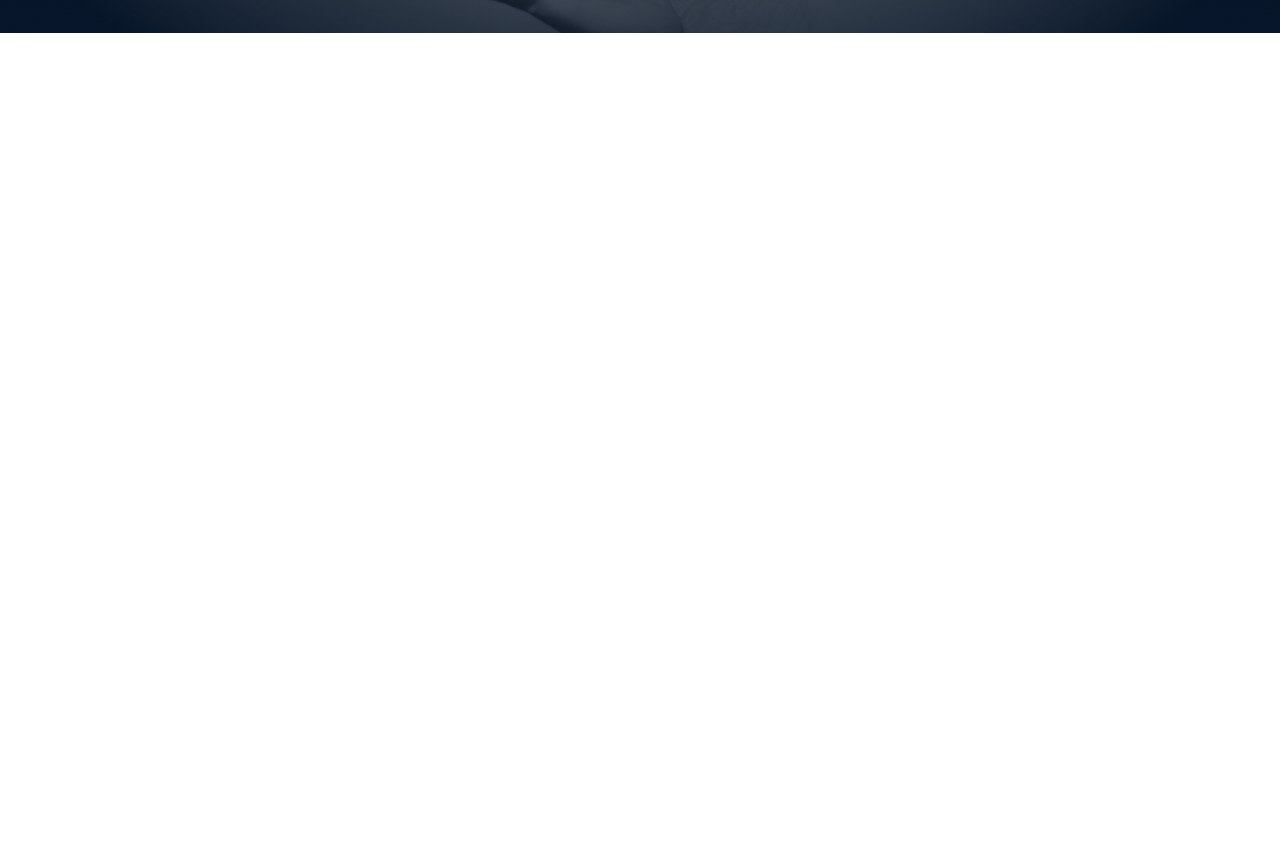
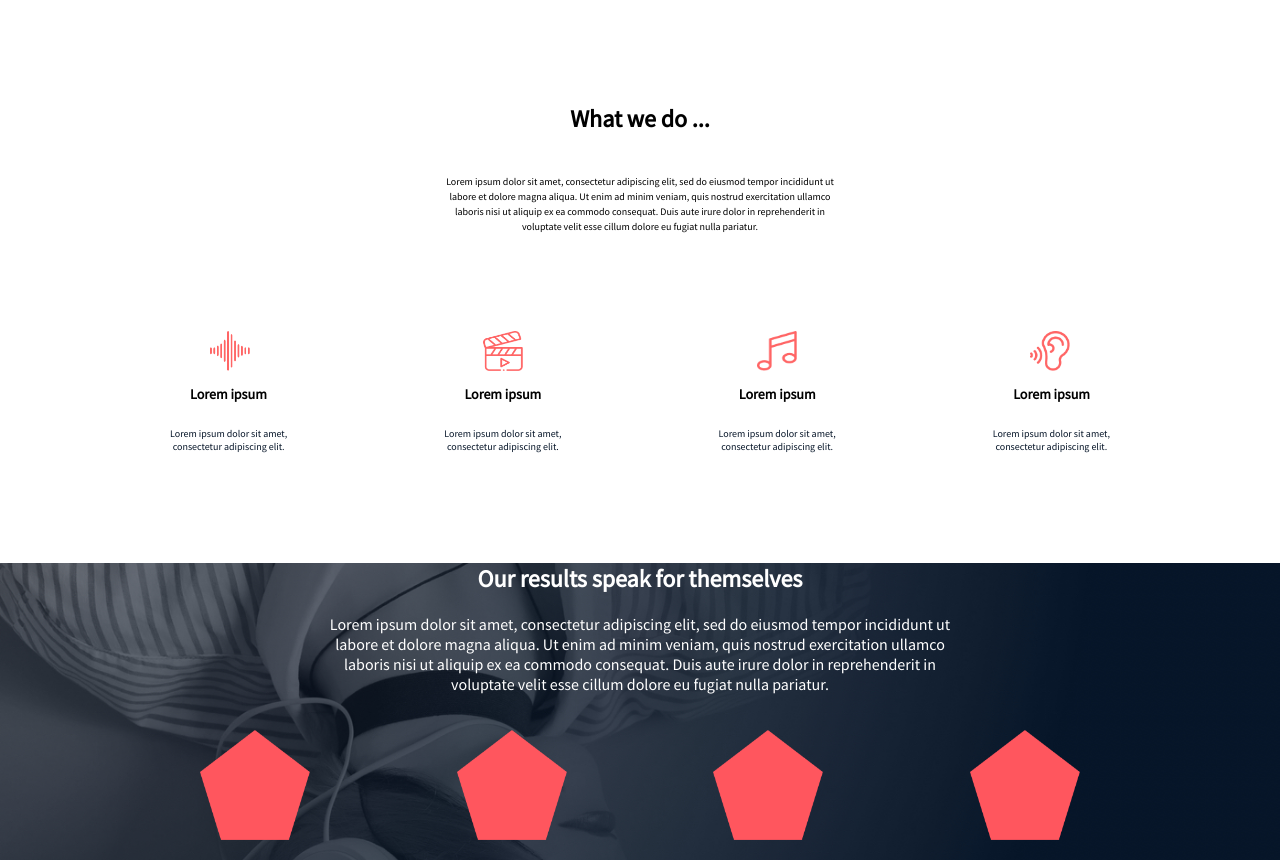
Before and after one commit to Yasmin-Walid/Week5-HTML-CSS, a plain HTML site: page headphones3/index.html in a window 1280 px wide. Shown: the part 519-1379 px from the top of the page. Before the commit the page ends 800 px from the top, so only its background shows below. Drawn offline with Linux system fonts and the light colour scheme.

Commit message:
Second section done

```diff
--- a/headphones3/index.html
+++ b/headphones3/index.html
@@ -53,5 +53,88 @@
       </section>
     </div>
     <!--Background image-->
+
+    <section>
+      <h2 style="text-align: center; margin-top: 110px">What we do ...</h2>
+      <p
+        class="sec-parag"
+        style="color: black; text-align: center; margin-top: 40px; font-size: 10px; line-height: 15px;"
+      >
+        Lorem ipsum dolor sit amet, consectetur adipiscing elit, sed do eiusmod
+        tempor incididunt ut <br />
+        labore et dolore magna aliqua. Ut enim ad minim veniam, quis nostrud
+        exercitation ullamco <br />
+        laboris nisi ut aliquip ex ea commodo consequat. Duis aute irure dolor
+        in reprehenderit in <br />
+        voluptate velit esse cillum dolore eu fugiat nulla pariatur.
+      </p>
+
+      <div class="icons">
+
+
+        <img src="../icons/sound-frecuency.png" height="40px" width="40px"/>
+
+        <img src="../icons/video (1).png" height="40px" width="40px"/>
+
+        <img src="../icons/music (3).png" height="40px" width="40px"/>
+
+        <img src="../icons/hearing (1).png" height="40px" width="40px"/>
+
+      </div>
+
+      <div class="caption-icons">
+      <h3>Lorem ipsum</h3>
+      <h3>Lorem ipsum</h3>
+      <h3>Lorem ipsum</h3>
+      <h3>Lorem ipsum</h3>
+    </div>
+
+    <div class="caption-icons2">
+      <p>
+        Lorem ipsum dolor sit amet,<br />
+        consectetur adipiscing elit.
+      </p>
+
+      <p>
+        Lorem ipsum dolor sit amet,<br />
+        consectetur adipiscing elit.
+      </p>
+
+      <p>
+        Lorem ipsum dolor sit amet,<br />
+        consectetur adipiscing elit.
+      </p>
+
+      <p>
+        Lorem ipsum dolor sit amet,<br />
+        consectetur adipiscing elit.
+      </p>
+    </div>
+    </section>
+
+    <section class="third-section">
+    <h2 style="color: white;"> Our results speak for themselves</h2>
+    <p>Lorem ipsum dolor sit amet, consectetur adipiscing elit, sed do eiusmod
+      tempor incididunt ut <br />
+      labore et dolore magna aliqua. Ut enim ad minim veniam, quis nostrud
+      exercitation ullamco <br />
+      laboris nisi ut aliquip ex ea commodo consequat. Duis aute irure dolor
+      in reprehenderit in <br />
+      voluptate velit esse cillum dolore eu fugiat nulla pariatur.
+    </p>
+      <div class="Pentagon-shapes">
+
+        <img src="../images/pentagone.png" width="110" height="110">
+        <br>
+        <img src="../images/pentagone.png" width="110" height="110">
+        <br>
+        <img src="../images/pentagone.png" width="110" height="110">
+        <br>
+        <img src="../images/pentagone.png" width="110" height="110">
+
+      </div>
+
+
+    </section>
   </body>
 </html>
--- a/headphones3/styles.css
+++ b/headphones3/styles.css
@@ -4,6 +4,7 @@ body {
   width: 100%;
   height: 100%;
   overflow-x: hidden;
+  font-family: Source Sans Pro;
 }
 
 .Background {
@@ -48,7 +49,6 @@ body {
   justify-content: center;
   margin-top: 200px;
   font-family: Source Sans Pro;
-
 }
 
 .first-p {
@@ -60,30 +60,85 @@ body {
   font-weight: 700;
 }
 
-
-.reg-button{
+.reg-button {
   height: 44px;
   width: 162px;
   border-radius: 22px;
   position: relative;
   bottom: 50px;
-
-
 }
-.second-p{
+.second-p {
   position: relative;
   bottom: 20px;
-    font-weight:400 ;
-    font-size: 16px;
-    color: #FFFFFF;
+  font-weight: 400;
+  font-size: 10px;
+  color: #ffffff;
   font-family: Source Sans Pro;
 
 }
-.hero button{
-    background-color: #FF6565;
+.hero button {
+  background-color: #ff6565;
   border: none;
   text-align: center;
-    color: #FFFFFF;
+  color: #ffffff;
   font-weight: 700;
   font-family: Source Sans Pro;
 }
+.icons {
+  display: flex;
+  flex-wrap: wrap;
+  justify-content: space-between;
+  align-items: center;
+  text-align: center;
+  font-family: Source Sans Pro;
+  margin-left: 210px;
+  margin-right: 210px;
+  margin-top: 97px;
+}
+.caption-icons {
+  display: flex;
+  flex-wrap: wrap;
+  justify-content: space-between;
+  align-items: center;
+  text-align: center;
+  font-family: Source Sans Pro;
+  margin-left: 190px;
+  margin-right: 190px;
+  font-size: 12px;
+  gap: 58px;
+}
+
+.caption-icons2 {
+  display: flex;
+  align-items: center;
+  justify-content: space-between;
+  text-align: center;
+  font-family: Source Sans Pro;
+  margin-left: 170px;
+  margin-right: 170px;
+  font-size: 10px;
+  color: #071629;
+  margin-bottom: 100px;
+}
+.third-section{
+  background-image: url(../images/headphones_hero_2.jpg);
+ color: white;
+ text-align: center;
+ background-size: cover;
+ background-repeat: no-repeat;
+}
+.third-section h2{
+  text-align: center;
+}
+
+.Pentagon-shapes{
+display: flex;
+justify-content: space-between;
+flex-direction: row;
+align-items: center;
+margin-right: 200px;
+margin-left: 200px;
+margin-top: 56px;
+position: relative;
+bottom: 20px;
+}
```
Also changed, not shown: icons/hearing (1).png (added), icons/music (3).png (added), icons/sound-frecuency.png (added), icons/video (1).png (added). Lines whose indentation alone changed are shown as unchanged.
